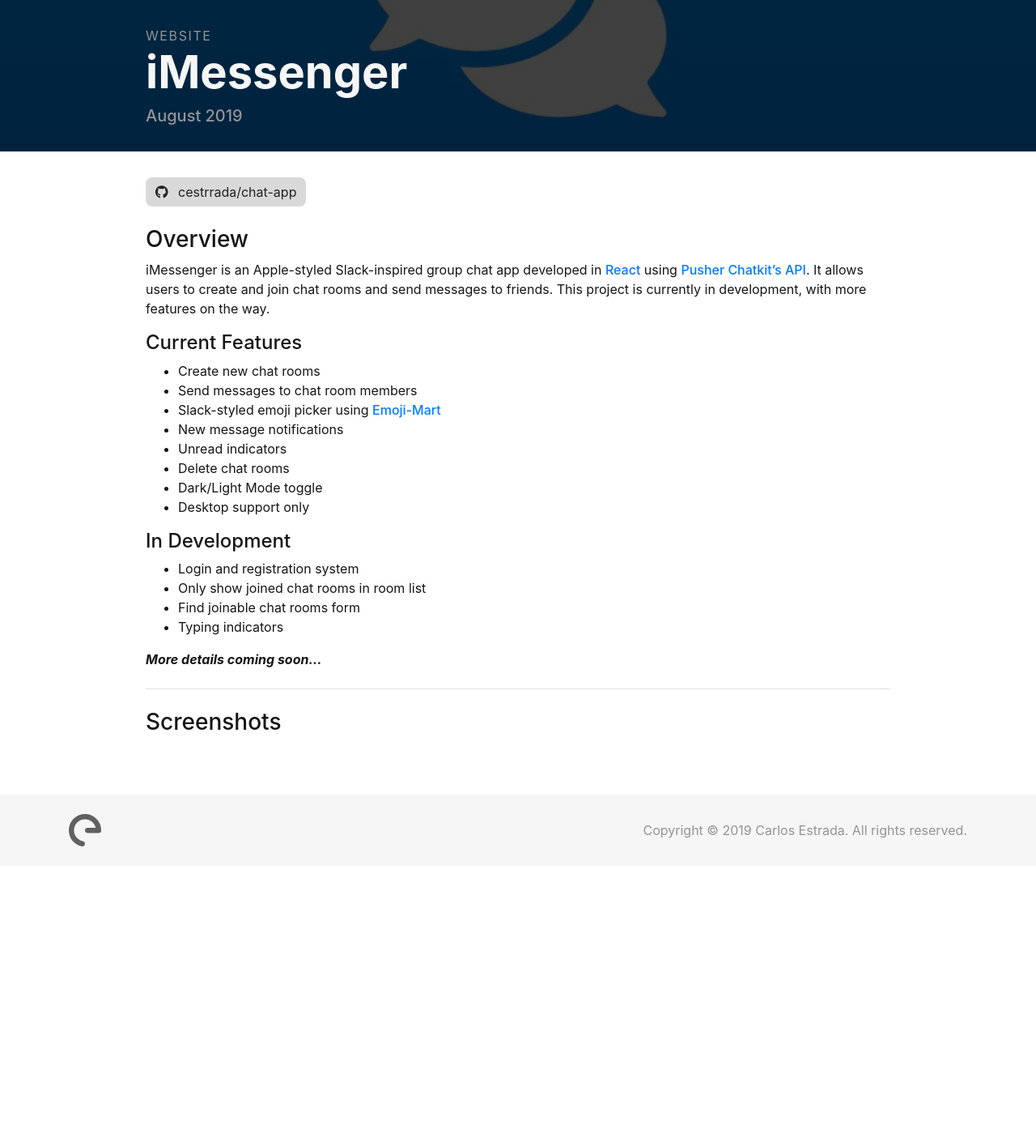
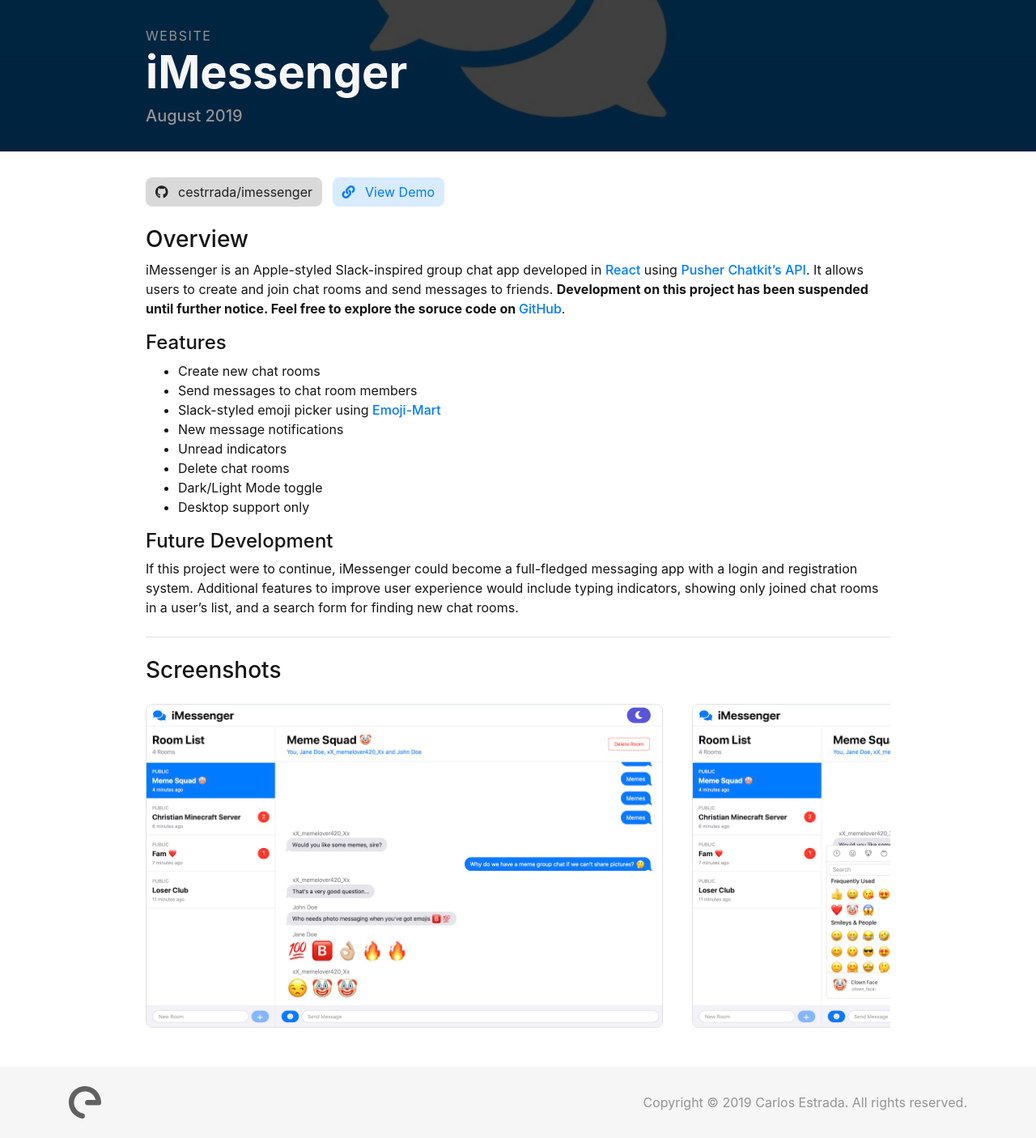
Before and after one commit to cestrrada/Portfolio, a Jekyll site: the page built from _projects/imessenger.md, in a window 1280 px wide. Shown: the whole page at 81% size. Built offline with Jekyll 4.4.1, drawn with Linux system fonts in a browser that asks for light colours; nearby versions of some CDN libraries; before the commit the page ends 1069 px from its top, so only the background shows below that.

Commit message:
Add iMessenger project files

```diff
--- a/_projects/imessenger.md
+++ b/_projects/imessenger.md
@@ -6,9 +6,13 @@
 
 buttons:
   - name: github
-    url: https://github.com/cestrrada/chat-app
+    url: https://github.com/cestrrada/imessenger
     color: btn-light
     icon: fab fa-github
+  - name: View Demo
+    url: https://chat.caestrada.com
+    color: btn-primary
+    icon: fas fa-link
 
 featured: imessenger/featured.jpg
 description: An Apple-styled Slack-inspired group chat app written in React.
@@ -17,9 +21,10 @@
 
 ### Overview
 
-iMessenger is an Apple-styled Slack-inspired group chat app developed in [React](https://reactjs.org/) using [Pusher Chatkit's API](https://pusher.com/chatkit). It allows users to create and join chat rooms and send messages to friends. This project is currently in development, with more features on the way.
+iMessenger is an Apple-styled Slack-inspired group chat app developed in [React](https://reactjs.org/) using [Pusher Chatkit's API](https://pusher.com/chatkit). It allows users to create and join chat rooms and send messages to friends. **Development on this project has been suspended until further notice. Feel free to explore the soruce code on [GitHub](https://github.com/cestrrada/imessenger)**.
 
-#### Current Features
+
+#### Features
 - Create new chat rooms
 - Send messages to chat room members
 - Slack-styled emoji picker using [Emoji-Mart](https://github.com/missive/emoji-mart)
@@ -29,10 +34,5 @@
 - Dark/Light Mode toggle
 - Desktop support only
 
-#### In Development
-- Login and registration system
-- Only show joined chat rooms in room list
-- Find joinable chat rooms form
-- Typing indicators
-
-***More details coming soon...***
+#### Future Development
+If this project were to continue, iMessenger could become a full-fledged messaging app with a login and registration system. Additional features to improve user experience would include typing indicators, showing only joined chat rooms in a user's list, and a search form for finding new chat rooms.
```
Also changed, not shown: assets/img/imessenger/imessenger-01.jpg (added), assets/img/imessenger/imessenger-02.jpg (added), assets/img/imessenger/imessenger-03.jpg (added).
